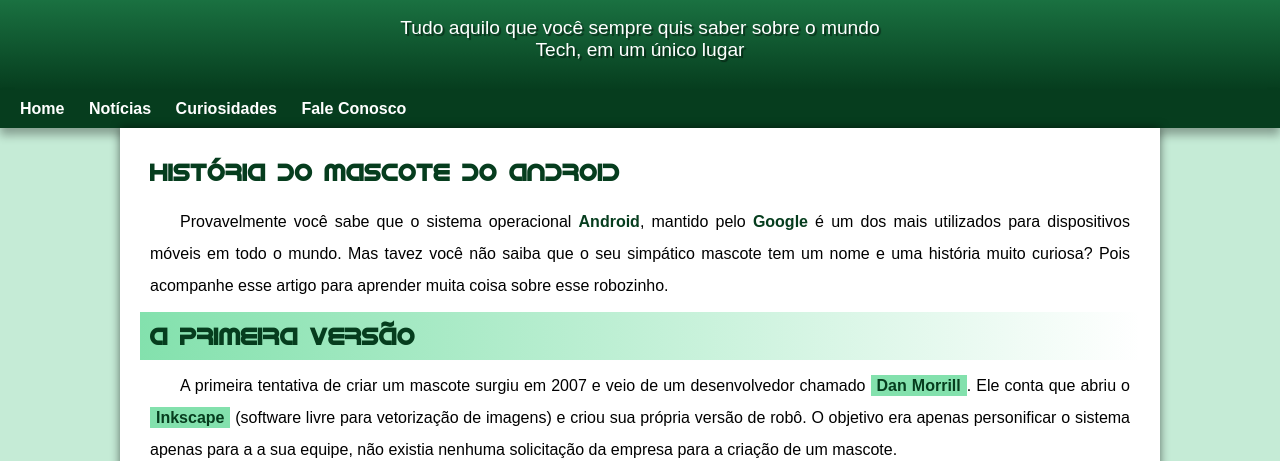
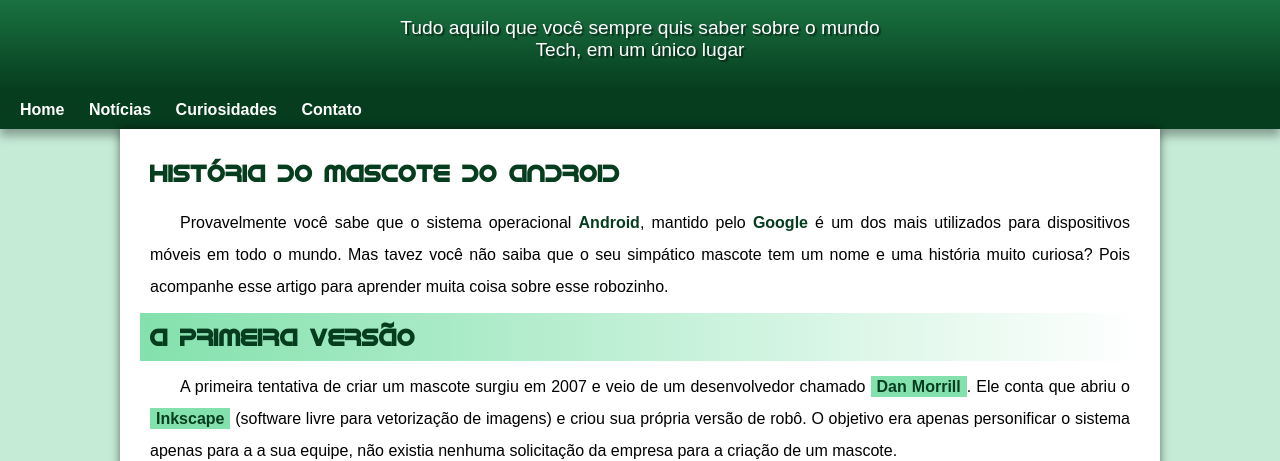
Before and after one commit to ThiagoDavila/projeto-android, a plain HTML site: page index.html in a window 1280 px wide. Shown: the part 95-556 px from the top of the page. Drawn offline with Linux system fonts and the light colour scheme.

Commit message:
Mudança para contato

```diff
--- a/Style/style.css
+++ b/Style/style.css
@@ -49,6 +49,7 @@
     max-width: 500px;
     padding-left: 10%;
     padding-right: 10%;
+    padding-bottom: 30px;
     margin: auto;
     text-shadow:2px 2px 1px rgba(0, 0, 0, 0.466);
 }
--- a/index.html
+++ b/index.html
@@ -17,7 +17,7 @@
         <a href="#">Home</a>
         <a href="#">Notícias</a>
         <a href="#">Curiosidades</a>
-        <a href="#">Fale Conosco</a>
+        <a href="#">Contato</a>
     </nav>
     <main>
         <article>
```
